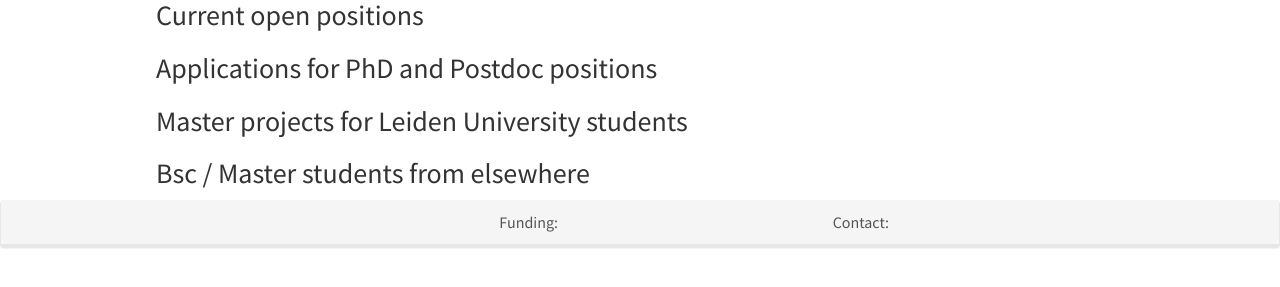
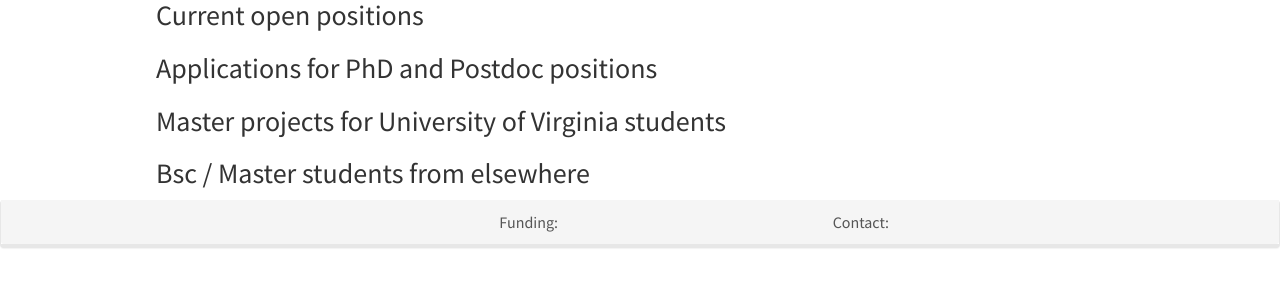
Before and after one commit to collaborative-robotics-lab-at-uva/collaborative-robotics-lab-at-uva.github.io, a Jekyll site: the page built from _pages/openings.md, in a window 1280 px wide. Shown: the part 159-446 px from the top of the page. Built offline with Jekyll 4.4.1, drawn with Linux system fonts in a browser that asks for light colours; nearby versions of some CDN libraries.

Commit message:
fixed the type on openings.md

```diff
--- a/_pages/openings.md
+++ b/_pages/openings.md
@@ -16,6 +16,6 @@ permalink: /vacancies
 ### Applications for PhD and Postdoc positions
 
 
-### Master projects for Leiden University students
+### Master projects for University of Virginia students
 
 ### Bsc / Master students from elsewhere
```
